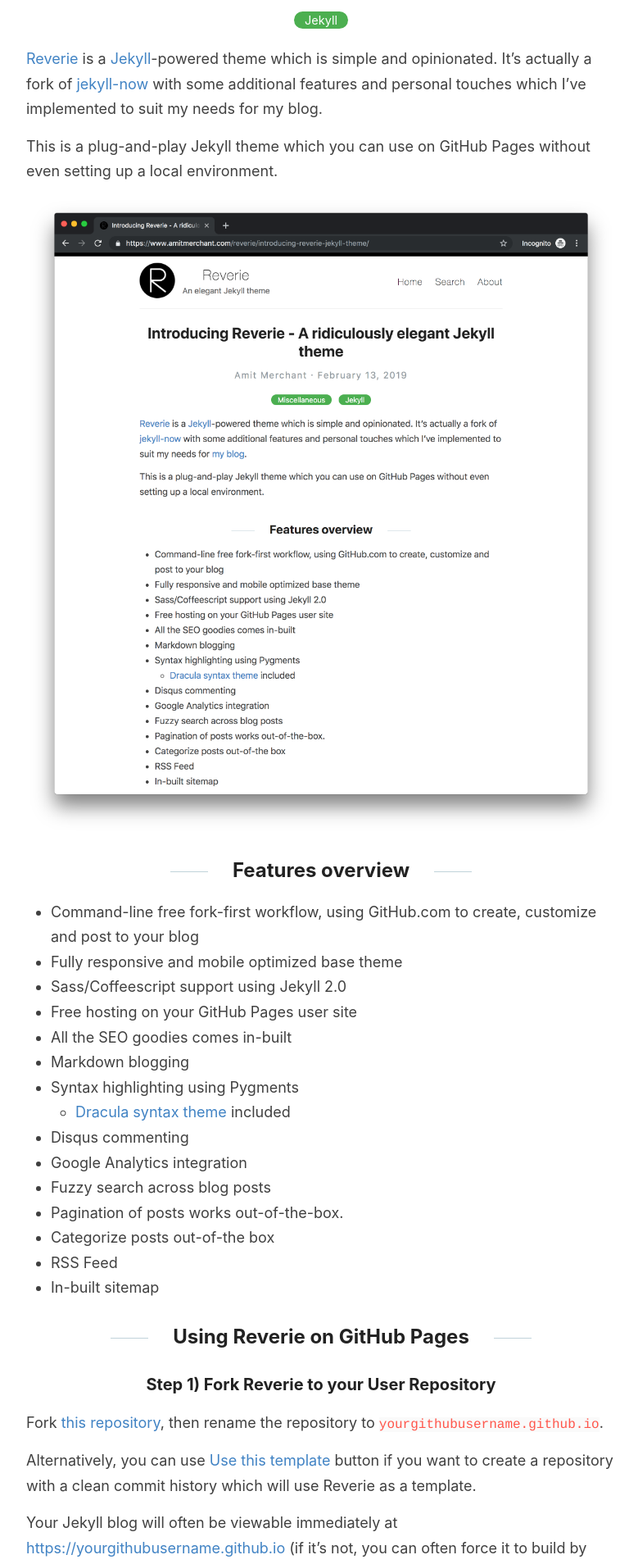
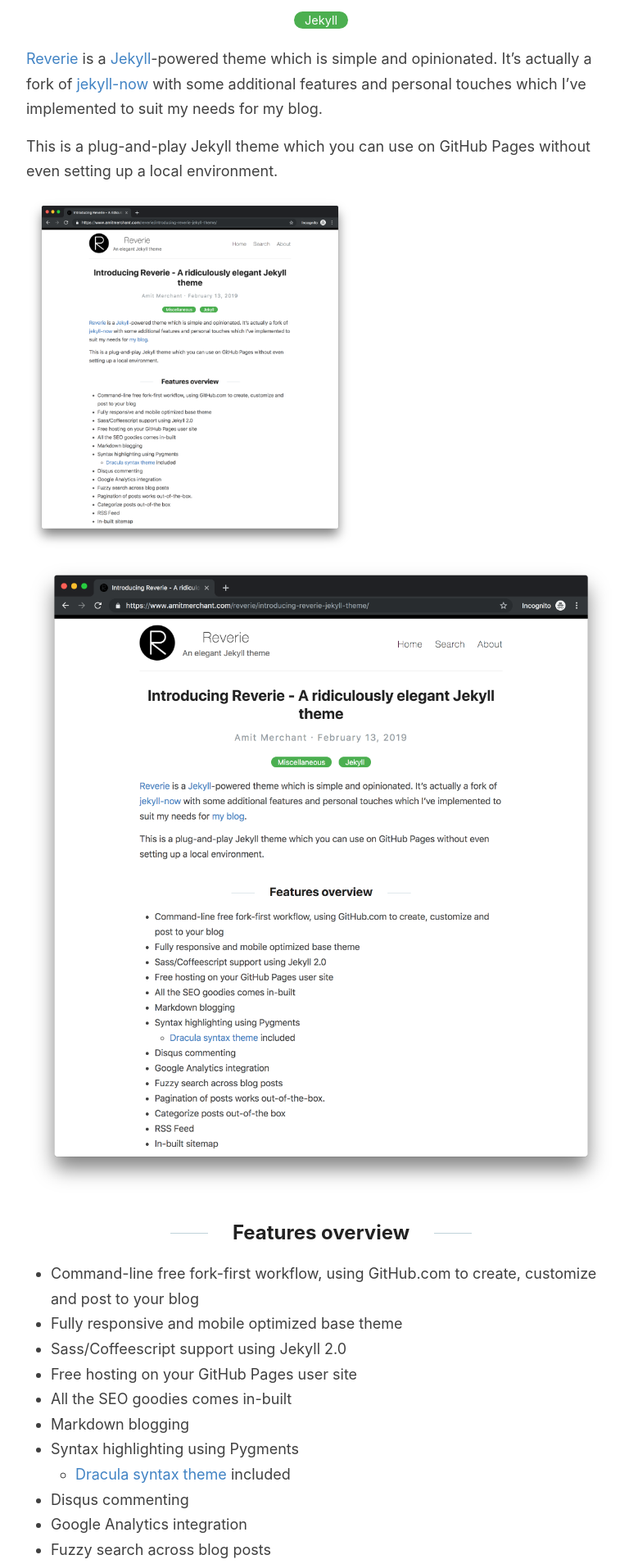
Before and after one commit to rbyers18/github-portfolio, a Jekyll site: the page built from _posts/2019-02-13-introducing-reverie-jekyll-theme.md, in a window 1280 px wide. Shown: the part 321-2229 px from the top of the page at 82% size, without its empty margins (248-1027 px from the left). Built offline with Jekyll 4.4.1, drawn with Linux system fonts in a browser that asks for light colours.

Commit message:
Update 2019-02-13-introducing-reverie-jekyll-theme.md

```diff
--- a/_posts/2019-02-13-introducing-reverie-jekyll-theme.md
+++ b/_posts/2019-02-13-introducing-reverie-jekyll-theme.md
@@ -8,6 +8,7 @@
 
 This is a plug-and-play Jekyll theme which you can use on GitHub Pages without even setting up a local environment.
 
+[<img src="{{ site.baseurl }}/images/reverie-demo.png" alt="Constructocat by https://github.com/jasoncostello" style="width: 400px;"/>]({{ site.baseurl }}/)
 ![](/images/reverie-demo.png)
 
 ## Features overview
```
